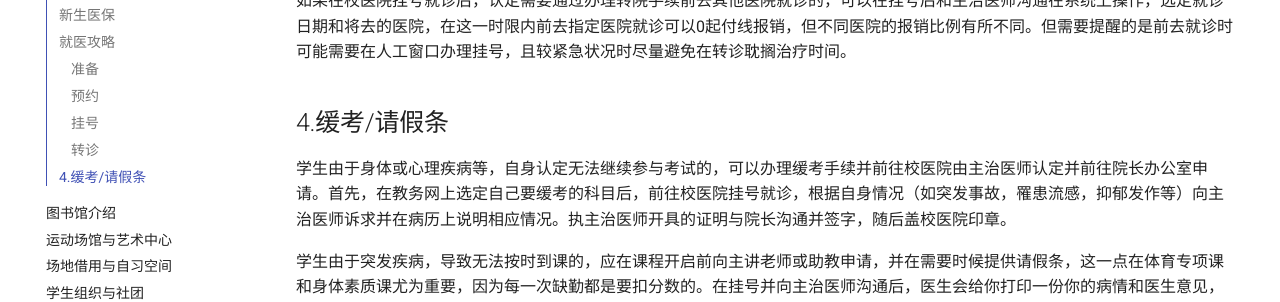
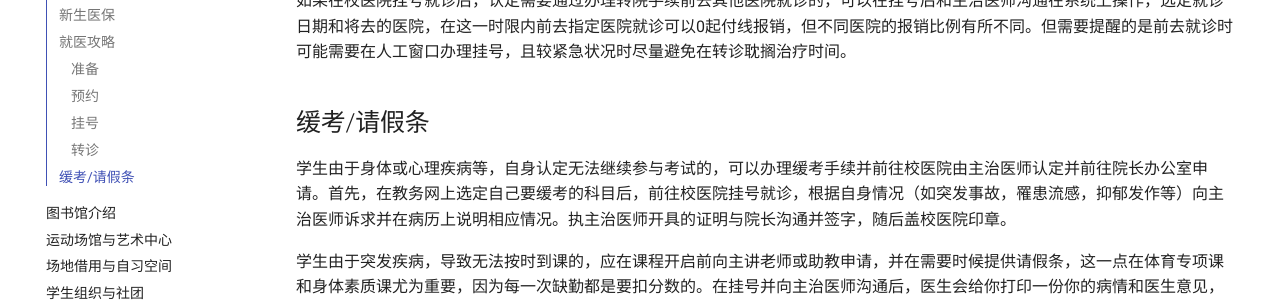
Before and after one commit to mini-full/zju-welcome, an MkDocs documentation site: the page built from docs/life/medical-treatment.md, in a window 1280 px wide and 900 px high, scrolled down 1655 px. Shown: the part 389-691 px from the top of the window. Built offline with MkDocs 1.6.1 and Material for MkDocs 9.7.7, drawn with Linux system fonts in a browser that asks for light colours; plug-ins that fetch from the network failed and are left out; comment, search, counter and statistics services are not loaded.

Commit message:
fix typo

```diff
--- a/docs/life/medical-treatment.md
+++ b/docs/life/medical-treatment.md
@@ -54,7 +54,7 @@
 
 如果在校医院挂号就诊后，认定需要通过办理转院手续前去其他医院就诊的，可以在挂号后和主治医师沟通在系统上操作，选定就诊日期和将去的医院，在这一时限内前去指定医院就诊可以0起付线报销，但不同医院的报销比例有所不同。但需要提醒的是前去就诊时可能需要在人工窗口办理挂号，且较紧急状况时尽量避免在转诊耽搁治疗时间。
 
-## 4.缓考/请假条
+## 缓考/请假条
 
 学生由于身体或心理疾病等，自身认定无法继续参与考试的，可以办理缓考手续并前往校医院由主治医师认定并前往院长办公室申请。首先，在教务网上选定自己要缓考的科目后，前往校医院挂号就诊，根据自身情况（如突发事故，罹患流感，抑郁发作等）向主治医师诉求并在病历上说明相应情况。执主治医师开具的证明与院长沟通并签字，随后盖校医院印章。
 
```
